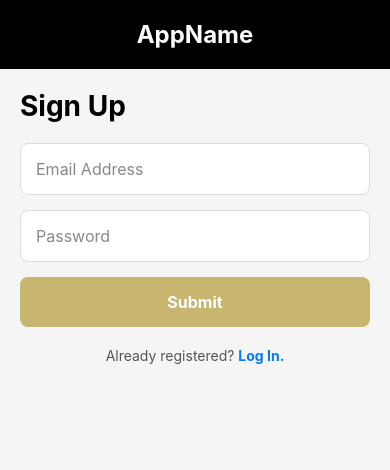
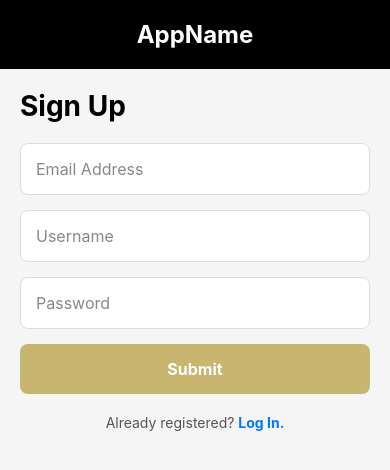
Before and after one commit to jphacks/tk_b_2501, a React Native app in the folder frontend/: screen /SignUp in a window 390 px wide. Shown: the top 470 px of the page. Built offline with nearby package versions, Linux system fonts and the light colour scheme.

Commit message:
fix login

```diff
--- a/frontend/src/screens/SignUpScreen.tsx
+++ b/frontend/src/screens/SignUpScreen.tsx
@@ -21,6 +21,7 @@ const API_BASE_URL = Platform.OS === 'android' ? 'http://10.0.2.2:8000' : 'http:
 
 const SignUpScreen = ({ navigation }: SignUpScreenProps) => {
   const [email, setEmail] = useState('');
+  const [username, setUsername] = useState('');
   const [password, setPassword] = useState('');
 
   // 3. handleSignUpをasync関数に変更します
@@ -41,6 +42,7 @@ const SignUpScreen = ({ navigation }: SignUpScreenProps) => {
         // 5. emailとpasswordをJSON形式の文字列に変換してbodyに含める
         body: JSON.stringify({
           email: email,
+          username: username,
           password: password,
         }),
       });
@@ -85,6 +87,14 @@ const SignUpScreen = ({ navigation }: SignUpScreenProps) => {
           />
           <TextInput
             style={styles.input}
+            placeholder="Username"
+            placeholderTextColor="#888"
+            autoCapitalize="none"
+            value={username}
+            onChangeText={setUsername}
+          />
+          <TextInput
+            style={styles.input}
             placeholder="Password"
             placeholderTextColor="#888"
             secureTextEntry
```
Also changed, not shown: 2 other files (tests, documents, lock files or other folders).
